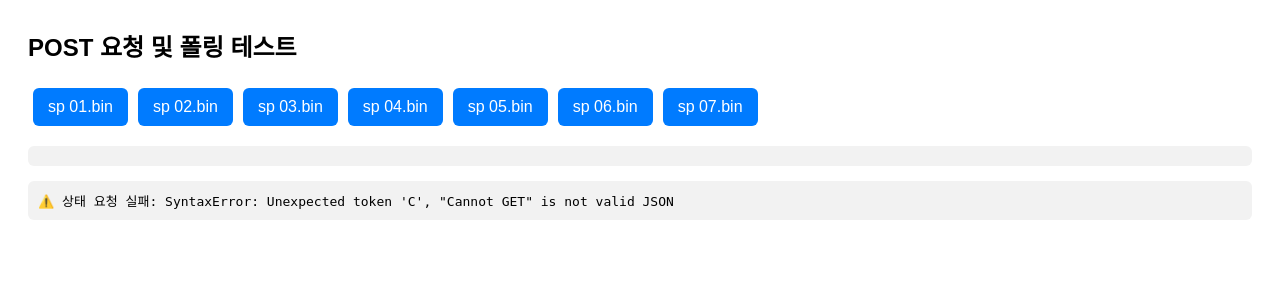
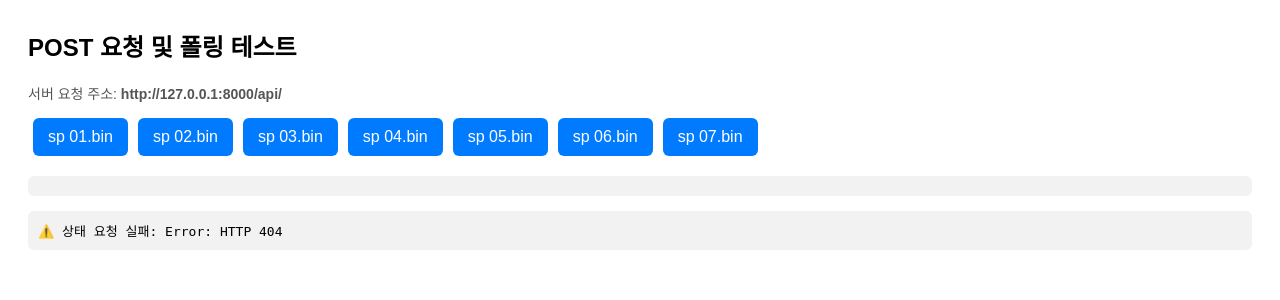
Before and after one commit to Oztalun/websocket_test, a Django app: page /front/ in a window 1280 px wide. Shown: the top 300 px of the page. Run offline with Django 4.2, Linux system fonts and the light colour scheme.

Commit message:
front error test

```diff
--- a/chatapp/templates/front.html
+++ b/chatapp/templates/front.html
@@ -3,7 +3,7 @@
 <head>
     <meta charset="UTF-8">
     <title>POST & 폴링 테스트</title>
-    <link rel="icon" href="{% static 'favicon.ico' %}" type="image/x-icon"><!DOCTYPE html>
+    <link rel="icon" href="{% static 'favicon.ico' %}" type="image/x-icon">
     <style>
         body {
             font-family: sans-serif;
@@ -28,27 +28,42 @@
             border-radius: 6px;
             margin-top: 15px;
         }
+        #server-info {
+            color: #555;
+            font-size: 14px;
+            margin-bottom: 10px;
+        }
     </style>
 </head>
 <body>
     <h2>POST 요청 및 폴링 테스트</h2>
+    <div id="server-info"></div>
 
     <div id="buttons"></div>
     <pre id="result"></pre>
     <pre id="status"></pre>
 
     <script>
-        const SERVER_URL = "{{ server_url }}";
-        const sendUrl = SERVER_URL + "send/";
-        const statusUrl = SERVER_URL +  "status/";
+        // ✅ Django에서 서버 주소 주입
+        const SERVER_URL = "{{ server_url|default:'http://127.0.0.1:8000/api/' }}";
+
+        // ✅ URL 끝에 슬래시 중복 방지
+        const baseUrl = SERVER_URL.endsWith("/") ? SERVER_URL : SERVER_URL + "/";
+        const sendUrl = baseUrl + "send/";
+        const statusUrl = baseUrl + "status/";
+
         const host = "mobile";
         const resultBox = document.getElementById("result");
         const statusBox = document.getElementById("status");
         const buttonsContainer = document.getElementById("buttons");
+        const infoBox = document.getElementById("server-info");
 
-        // ✅ 1) 버튼 자동 생성
+        // ✅ 서버 URL 표시
+        infoBox.innerHTML = `서버 요청 주소: <b>${baseUrl}</b>`;
+
+        // ✅ 버튼 자동 생성
         for (let i = 1; i <= 7; i++) {
-            const num = String(i).padStart(2, '0');  // 01, 02, 03...
+            const num = String(i).padStart(2, '0');
             const text = `sp ${num}.bin`;
 
             const btn = document.createElement("button");
@@ -62,30 +77,36 @@
                         body: JSON.stringify({ host, text })
                     });
 
+                    if (!response.ok) throw new Error(`HTTP ${response.status}`);
                     const data = await response.json();
+
                     resultBox.innerText =
                         `✅ [${text}] 전송 결과:\n` + JSON.stringify(data, null, 2);
                 } catch (err) {
                     resultBox.innerText = `❌ 오류 발생 (${text}): ${err}`;
+                    console.error(err);
                 }
             });
 
             buttonsContainer.appendChild(btn);
         }
 
-        // ✅ 2) 1초마다 /status/에서 폴링
+        // ✅ 상태 폴링
         async function pollStatus() {
             try {
                 const res = await fetch(statusUrl);
+                if (!res.ok) throw new Error(`HTTP ${res.status}`);
                 const data = await res.json();
+
                 statusBox.innerText = `📡 서버 상태 (${new Date().toLocaleTimeString()}):\n`
                     + JSON.stringify(data, null, 2);
             } catch (err) {
                 statusBox.innerText = `⚠️ 상태 요청 실패: ${err}`;
+                console.warn("상태 요청 실패:", err);
             }
         }
 
-        // 1초마다 실행
+        // 1초마다 상태 확인
         setInterval(pollStatus, 1000);
     </script>
 </body>
```
